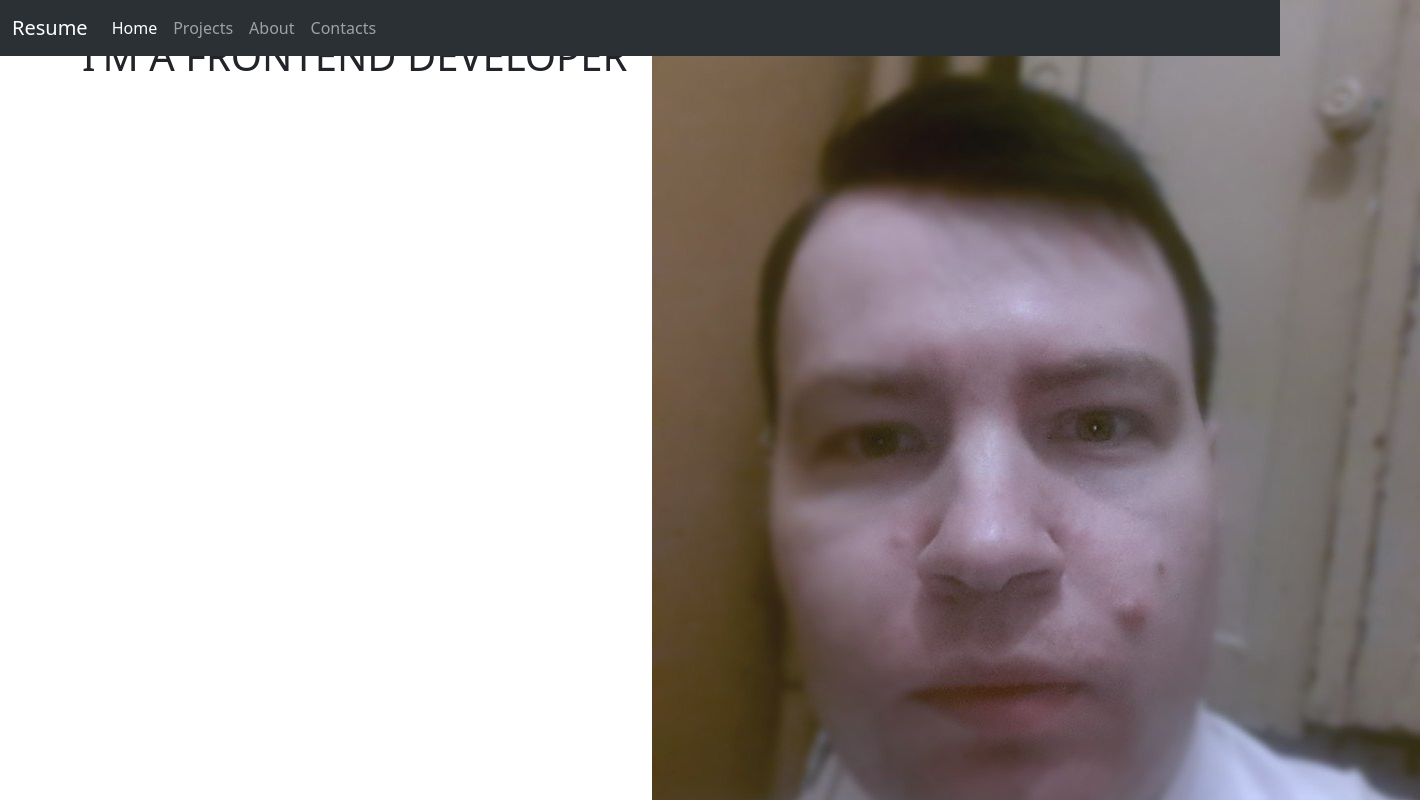
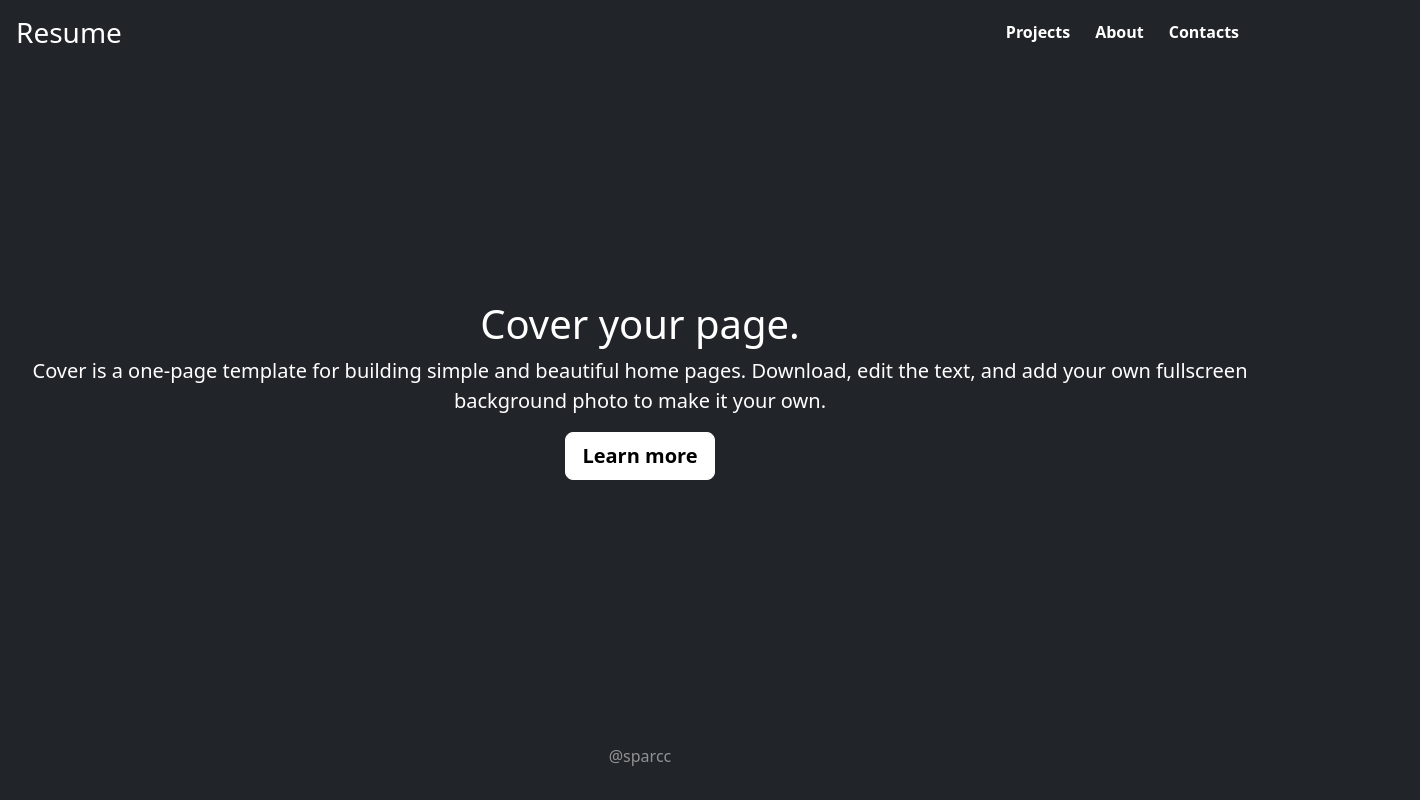
Before and after one commit to tank5588/resume, a website: page index.html in a window 1280 px wide. Shown: the top 800 px of the page, 1420 px wide, since content can reach past the window. Drawn offline with nearby package versions, Linux system fonts and the light colour scheme.

Commit message:
feat: add resume1

```diff
--- a/css/style.css
+++ b/css/style.css
@@ -49,3 +49,16 @@
     white-space: nowrap;
     -webkit-overflow-scrolling: touch;
 }
+
+.nav-masthead, .nav-link {
+    color: rgba(255, 255, 255, .5);
+    border-bottom: 0.25rem solid transparent;
+}
+
+.nav-link {
+    color: white !important;
+}
+
+.nav-link:hover {
+    color: #57d490 !important;
+}
--- a/index.html
+++ b/index.html
@@ -1,67 +1,105 @@
-<!doctype html>
+<!doctype html class="h-100">
 <html lang="en">
   <head>
     <meta charset="utf-8">
     <meta name="viewport" content="width=device-width, initial-scale=1">
     <title>Resume</title>
       <link rel="stylesheet" href="./css/style.css">
-      <link href="https://cdn.jsdelivr.net/npm/bootstrap@5.3.0-alpha1/dist/css/bootstrap.min.css" rel="stylesheet" integrity="sha384-GLhlTQ8iRABdZLl6O3oVMWSktQOp6b7In1Zl3/Jr59b6EGGoI1aFkw7cmDA6j6gD" crossorigin="anonymous">
+      <link href="https://cdn.jsdelivr.net/npm/bootstrap@5.3.0-alpha1/dist/css/bootstrap.min.css"
+            rel="stylesheet"
+            integrity="sha384-GLhlTQ8iRABdZLl6O3oVMWSktQOp6b7In1Zl3/Jr59b6EGGoI1aFkw7cmDA6j6gD"
+            crossorigin="anonymous">
   </head>
-  <body>
 
-<div class="container">
-  <div class="row">
-    <nav class="navbar fixed-top bg-body-tertiary navbar-expand-lg" data-bs-theme="dark" >
-      <div class="container-fluid">
-        <a class="navbar-brand" href="#">Resume</a>
-        <button class="navbar-toggler" type="button" data-bs-toggle="collapse" data-bs-target="#navbarSupportedContent" aria-controls="navbarSupportedContent" aria-expanded="false" aria-label="Toggle navigation">
-          <span class="navbar-toggler-icon"></span>
-        </button>
-        <div class="collapse navbar-collapse navbar-left" id="navbarSupportedContent">
-          <ul class="navbar-nav me-auto mb-2 mb-lg-0">
-            <li class="nav-item">
-              <a class="nav-link active" aria-current="page" href="#">Home</a>
-            </li>
-            <li class="nav-item">
-              <a class="nav-link" href="#">Projects</a>
-            </li>
-            <li class="nav-item">
-              <a class="nav-link" href="#">About</a>
-            </li>
-            <li class="nav-item">
-              <a class="nav-link" href="#">Contacts</a>
-            </li>
-          </ul>
-        </div>
+  <body class="d-flex h-100 text-center text-bg-dark" wfd-invisible="true">
+
+  <div class="cover-container d-flex w-100 h-100 p-3 mx-auto flex-column">
+    <header class="mb-auto">
+      <div>
+        <h3 class="float-md-start mb-0">Resume</h3>
+        <nav class="nav nav-masthead justify-content-center float-md-end">
+          <a class="nav-link fw-bold py-1 px-0 color__class active" href="#"> Projects </a>
+          &nbsp;&nbsp;&nbsp;&nbsp;&nbsp;&nbsp;
+          <a class="nav-link fw-bold py-1 px-0 color__class" href="#"> About </a>
+          &nbsp;&nbsp;&nbsp;&nbsp;&nbsp;&nbsp;
+          <a class="nav-link fw-bold py-1 px-0 color__class" href="#"> Contacts </a>
+          &nbsp;&nbsp;&nbsp;&nbsp;&nbsp;&nbsp;
+        </nav>
       </div>
-    </nav>
+    </header>
+
+    <main class="px-3">
+      <h1>Cover your page.</h1>
+      <p class="lead">Cover is a one-page template for building simple and beautiful home pages. Download, edit the text, and add your own fullscreen background photo to make it your own.</p>
+      <p class="lead">
+        <a href="#" class="btn btn-lg btn-light fw-bold border-white bg-white">Learn more</a>
+      </p>
+    </main>
+
+    <footer class="mt-auto text-white-50">
+      <p>@sparcc</p>
+    </footer>
   </div>
-</div>
 
 
-<div class="container">
-  <div class="row">
-    <div class="col-sm-6 col-md-5 col-lg-6">
-        <!-- текст --><h5
-                      class="h5-xl"
-                    >
-                      HI, I’M FEDOR
-                    </h5>
-                    <h1
-                      class="h1-xl"
-                    >
-                      I’M A FRONTEND DEVELOPER
-                    </h1>
-    </div>
-    <div class="col-sm-6 col-md-5 offset-md-2 col-lg-6 offset-lg-0">
-        <!-- картинка --><img
-                          src="./images/img.jpg"
-                          alt="foto"
-                          class="fit-picture"
-                       >
-    </div>
-  </div>
-</div>
+
+
+
+  <div id="torrent-scanner-popup" style="display: none;" wfd-invisible="true"></div>
+
+<!--<div class="container">-->
+<!--  <div class="row">-->
+<!--    <nav class="navbar fixed-top bg-body-tertiary navbar-expand-lg" data-bs-theme="dark" >-->
+<!--      <div class="container-fluid">-->
+<!--        <a class="navbar-brand" href="#">Resume</a>-->
+<!--        <button class="navbar-toggler" type="button" data-bs-toggle="collapse" data-bs-target="#navbarSupportedContent" aria-controls="navbarSupportedContent" aria-expanded="false" aria-label="Toggle navigation">-->
+<!--          <span class="navbar-toggler-icon"></span>-->
+<!--        </button>-->
+<!--        <div class="collapse navbar-collapse navbar-left" id="navbarSupportedContent">-->
+<!--          <ul class="navbar-nav me-auto mb-2 mb-lg-0">-->
+<!--            <li class="nav-item">-->
+<!--              <a class="nav-link active" aria-current="page" href="#">Home</a>-->
+<!--            </li>-->
+<!--            <li class="nav-item">-->
+<!--              <a class="nav-link" href="#">Projects</a>-->
+<!--            </li>-->
+<!--            <li class="nav-item">-->
+<!--              <a class="nav-link" href="#">About</a>-->
+<!--            </li>-->
+<!--            <li class="nav-item">-->
+<!--              <a class="nav-link" href="#">Contacts</a>-->
+<!--            </li>-->
+<!--          </ul>-->
+<!--        </div>-->
+<!--      </div>-->
+<!--    </nav>-->
+<!--  </div>-->
+<!--</div>-->
+<!-- -->
+
+<!--<div class="container">-->
+<!--  <div class="row">-->
+<!--    <div class="col-sm-6 col-md-5 col-lg-6">-->
+<!--        &lt;!&ndash; текст &ndash;&gt;<h5 -->
+<!--                      class="h5-xl"-->
+<!--                    >-->
+<!--                      HI, I’M FEDOR-->
+<!--                    </h5>-->
+<!--                    <h1 -->
+<!--                      class="h1-xl"-->
+<!--                    >-->
+<!--                      I’M A FRONTEND DEVELOPER-->
+<!--                    </h1>-->
+<!--    </div>-->
+<!--    <div class="col-sm-6 col-md-5 offset-md-2 col-lg-6 offset-lg-0">-->
+<!--        &lt;!&ndash; картинка &ndash;&gt;<img -->
+<!--                          src="./images/img.jpg" -->
+<!--                          alt="foto" -->
+<!--                          class="fit-picture"-->
+<!--                       >-->
+<!--    </div>-->
+<!--  </div>-->
+<!--</div>-->
 
 
 
```
